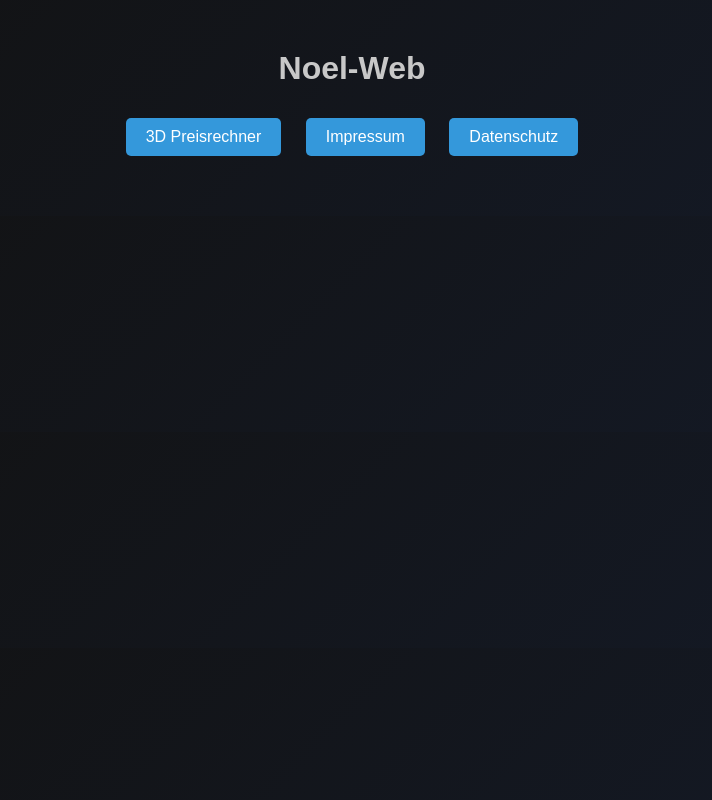
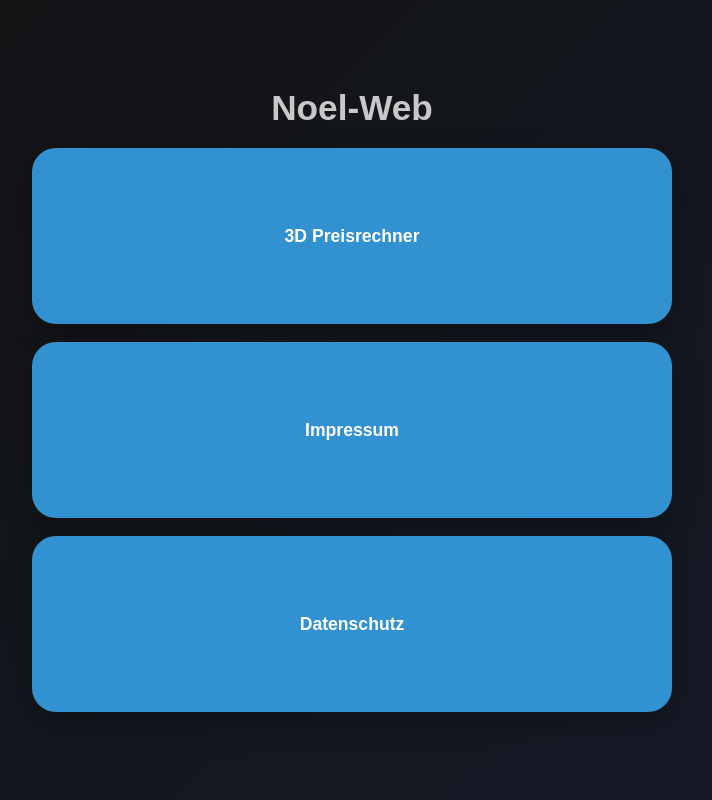
Before and after one commit to Noel-39/noel-web, a PHP site: page / in a window 1280 px wide. Shown: the whole page, without its empty margins (288-1000 px from the left). Run offline with PHP 8.4, Linux system fonts and the light colour scheme.

Commit message:
better homepage

```diff
--- a/index.html
+++ b/index.html
@@ -9,9 +9,9 @@
 <body>
     <h1>Noel-Web</h1>
     <div class="menu">
-        <a href="rechner.html">3D Preisrechner</a>
-        <a href="impressum.html">Impressum</a>
-        <a href="datenschutz.html">Datenschutz</a>
+        <a class="box" href="rechner.html">3D Preisrechner</a>
+        <a class="box" href="impressum.html">Impressum</a>
+        <a class="box" href="datenschutz.html">Datenschutz</a>
     </div>
 </body>
 </html>
--- a/style/index.css
+++ b/style/index.css
@@ -3,7 +3,14 @@ body {
     text-align: center;
     background: linear-gradient(135deg, #121212 0%, #141a27 100%);
     color: #c8c8c8;
-    margin: 50px;
+    margin: 0;
+    min-height: 100vh;
+    padding: 30px 20px;
+    box-sizing: border-box;
+    display: flex;
+    flex-direction: column;
+    align-items: center;
+    justify-content: center;
 }
 .a {
     color: black !important;
@@ -13,19 +20,51 @@ body {
 }
 h1 {
     color: #c8c8c8;
+    margin: 0 0 20px;
+    font-size: 2.2rem;
 }
 .menu {
-    margin: 20px;
+    width: 100%;
+    max-width: 640px;
+    display: flex;
+    flex-direction: column;
+    gap: 18px;
+    align-items: stretch;
 }
 .menu a {
-    display: inline-block;
-    margin: 10px;
-    padding: 10px 20px;
-    background-color: #3498db;
+    display: flex;
+    align-items: center;
+    justify-content: center;
+    min-height: 140px;
+    padding: 18px 24px;
+    background-color: rgba(52, 152, 219, 0.95);
     color: white;
     text-decoration: none;
-    border-radius: 5px;
+    border-radius: 24px;
+    font-size: 1.1rem;
+    font-weight: 600;
+    transition: transform 0.18s ease, background-color 0.2s ease;
+    box-shadow: 0 10px 30px rgba(0, 0, 0, 0.25);
 }
-.menu a:hover {
-background-color: #2980b9;
+.menu a:hover,
+.menu a:focus-visible {
+    background-color: #2980b9;
+    transform: translateY(-2px);
 }
+@media screen and (max-width: 520px) {
+    body {
+        padding: 18px 12px;
+    }
+    h1 {
+        font-size: 1.8rem;
+    }
+    .menu {
+        gap: 14px;
+    }
+    .menu a {
+        min-height: 120px;
+        padding: 16px 18px;
+        border-radius: 20px;
+        font-size: 1rem;
+    }
+}
```
